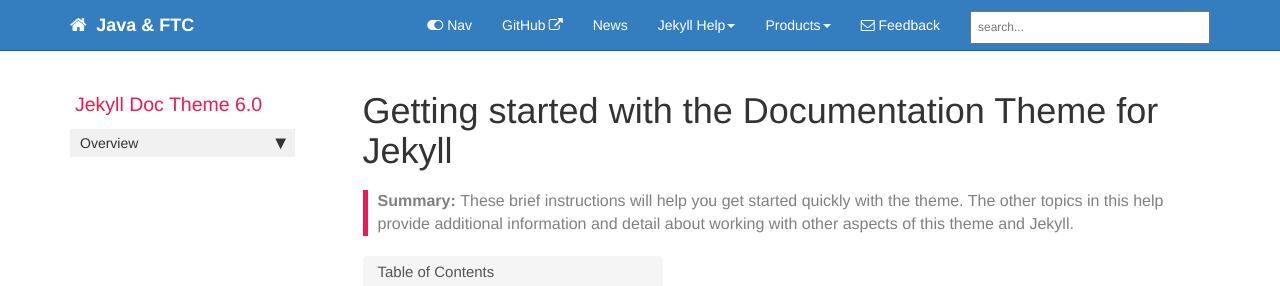
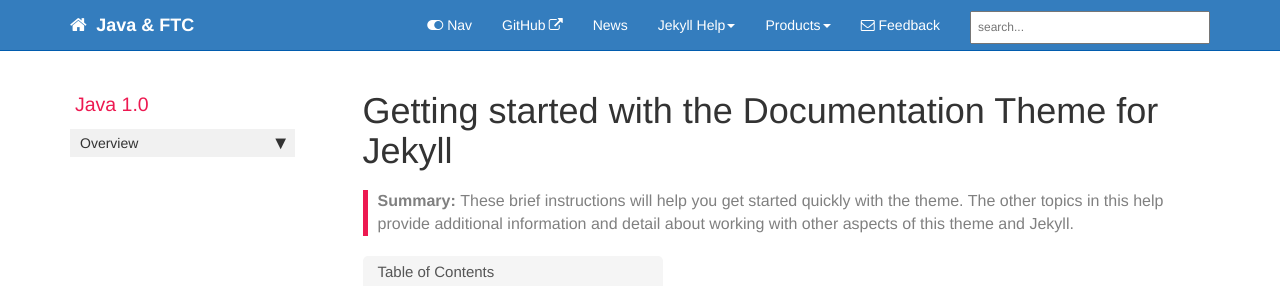
Before and after one commit to rambethina/java, a Jekyll site: the page built from index.md, in a window 1280 px wide. Shown: the top 286 px of the page. Built offline with Jekyll 4.4.1, drawn with Linux system fonts in a browser that asks for light colours; comment, search, counter and statistics services are not loaded.

Commit message:
Modify title

```diff
--- a/_data/sidebars/mydoc_sidebar.yml
+++ b/_data/sidebars/mydoc_sidebar.yml
@@ -2,8 +2,8 @@
 
 entries:
 - title: sidebar
-  product: Jekyll Doc Theme
-  version: 6.0
+  product: Java
+  version: 1.0
   folders:
 
   - title:
```
